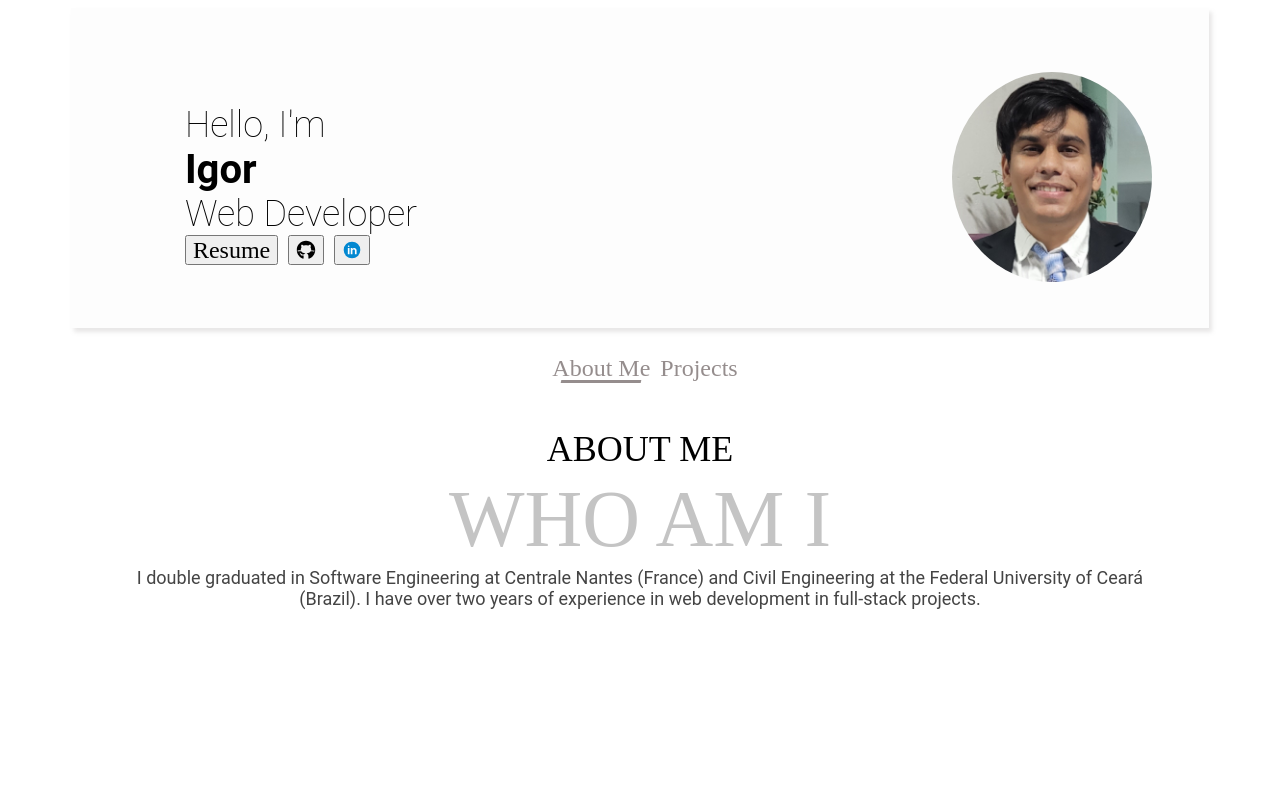
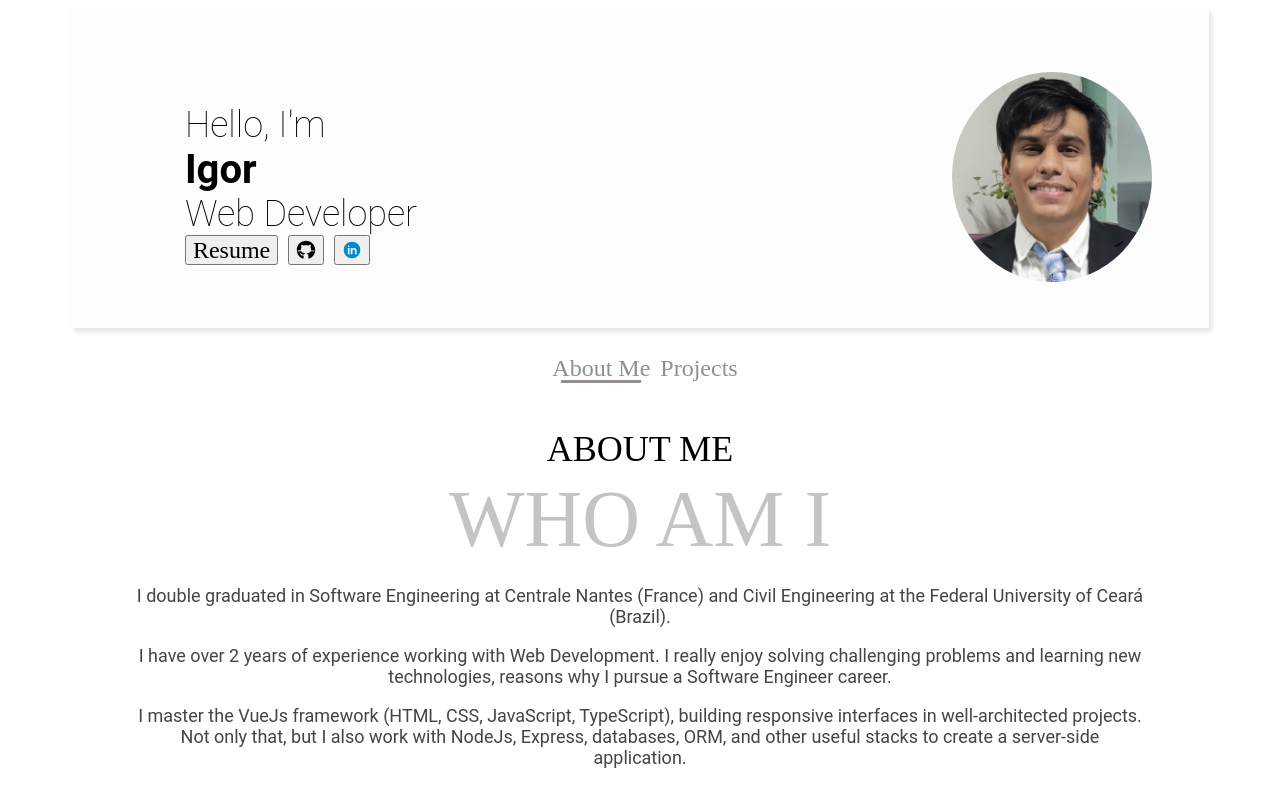
Before and after one commit to Igor-Lira/Igor-Lira, a Vue app: page /about-me in a window 1280 px wide. Built offline with nearby package versions, Linux system fonts and the light colour scheme.

Commit message:
controller project router active class

```diff
--- a/src/App.vue
+++ b/src/App.vue
@@ -1,9 +1,19 @@
+<script setup>
+import { watch, ref } from 'vue';
+import { useRouter } from 'vue-router'
+const router = useRouter();
+const isProjectActive = ref(false);
+watch(() => router, () => isProjectActive.value = router.currentRoute.value.path.includes('projects'), { deep: true })
+
+</script>
 <template>
   <div class="page-content">
+    {{ currentPath }}
     <PresentationCard class="page-item" />
     <div class="links">
       <router-link to="/about-me" class="link-item"> About Me</router-link>
-      <router-link to="/projects" class="link-item"> Projects </router-link>
+      <router-link to="/projects" class="link-item" :class="[isProjectActive ? 'router-link-active': '']"> Projects
+      </router-link>
     </div>
     <router-view></router-view>
   </div>
--- a/src/components/AboutMe.vue
+++ b/src/components/AboutMe.vue
@@ -4,9 +4,19 @@
     <div class="content-1"> ABOUT ME </div>
     <div class="content-2"> WHO AM I </div>
     <div class="content-3">
-      I double graduated in Software Engineering at Centrale Nantes (France) and Civil Engineering
-      at the Federal University of Ceará (Brazil). I have over two years of experience in web development
-      in full-stack projects.
+      <p>
+        I double graduated in Software Engineering at Centrale Nantes (France) and Civil Engineering
+        at the Federal University of Ceará (Brazil).
+      </p>
+      <p>
+        I have over 2 years of experience working with Web Development. I really enjoy solving challenging problems and
+        learning new technologies, reasons why I pursue a Software Engineer career.
+      </p>
+      <p>
+        I master the VueJs framework (HTML, CSS, JavaScript, TypeScript), building responsive interfaces in
+        well-architected projects. Not only that, but I also work with NodeJs, Express, databases, ORM, and other useful
+        stacks to create a server-side application.
+      </p>
     </div>
   </div>
 </template>
--- a/src/routes.js
+++ b/src/routes.js
@@ -8,14 +8,14 @@ import FindYourDuo from "./components/FindYourDuo.vue";
 const routes = [
   { path: "/about-me", component: AboutMe },
   { path: "/projects", component: ProjectList },
-  { path: "/marvel-world", component: MarvelWorld, name: "marvel" },
+  { path: "/projects/marvel-world", component: MarvelWorld, name: "marvel" },
   {
-    path: "/post-your-ideas",
+    path: "/projects/post-your-ideas",
     component: PostYourIdeas,
     name: "post-your-ideas",
   },
   {
-    path: "/find-your-duo",
+    path: "/projects/find-your-duo",
     component: FindYourDuo,
     name: "find-your-duo",
   },
```
